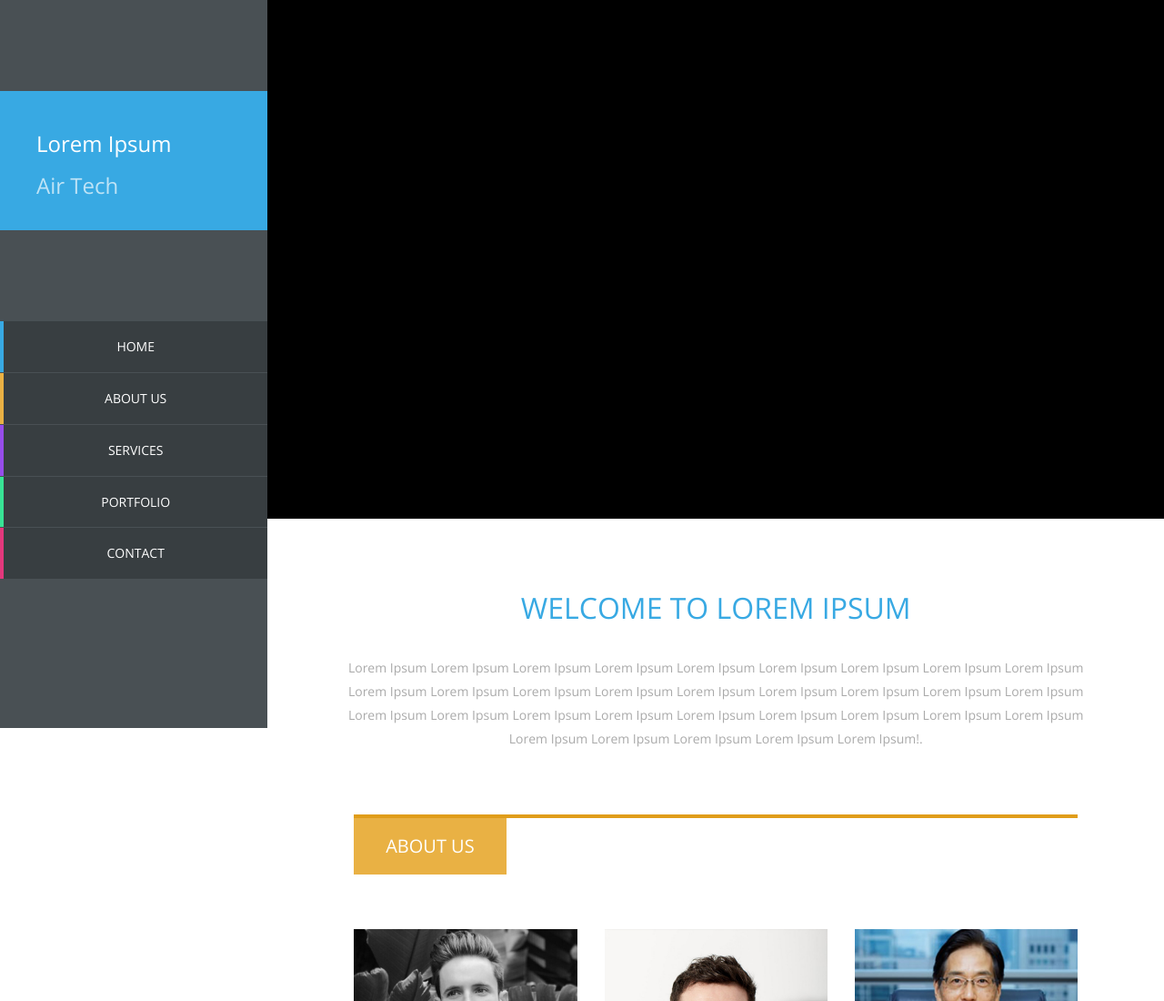
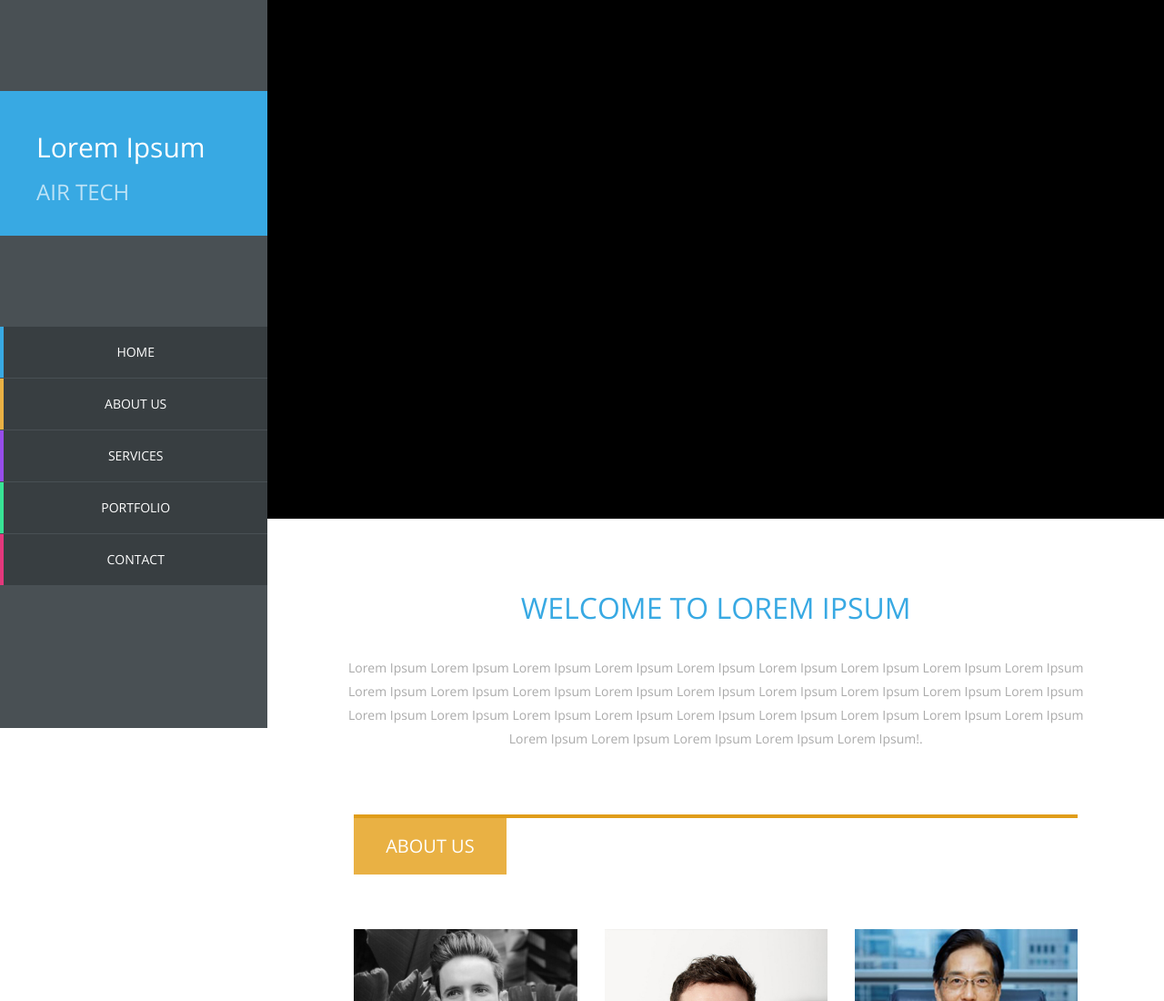
Before and after one commit to Perodragon/Bcairtech.com, a plain HTML site: page index.html in a window 1280 px wide. Shown: the top 1100 px of the page at 91% size. Drawn offline with nearby package versions, Linux system fonts and the light colour scheme; some packages are replaced by stand-ins of ours; a script that the page names is missing.

Commit message:
Update index.html

```diff
--- a/index.html
+++ b/index.html
@@ -31,8 +31,8 @@
     </div> <!-- /responsive_navigation -->
 <div id="main-sidebar" class="hidden-xs hidden-sm">
 		<div class="logo">
-			<a href="#"><h3>Lorem Ipsum</h3></a>
-		<span><h3>Air Tech</h></div>
+			<a href="#"><h2>Lorem Ipsum</h2></a>
+		<span><h3>AIR TECH</h></div>
     	    <div class="navigation">
 	        <ul class="main-menu">
 	            <li class="home"><a href="#templatemo">Home</a></li>
```
